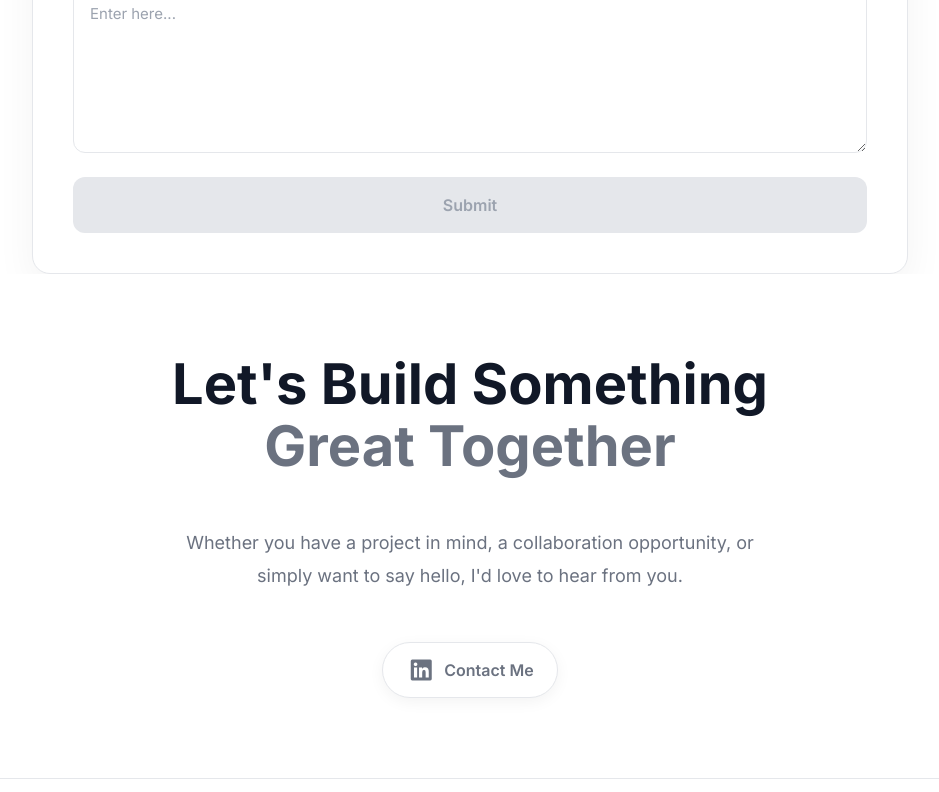
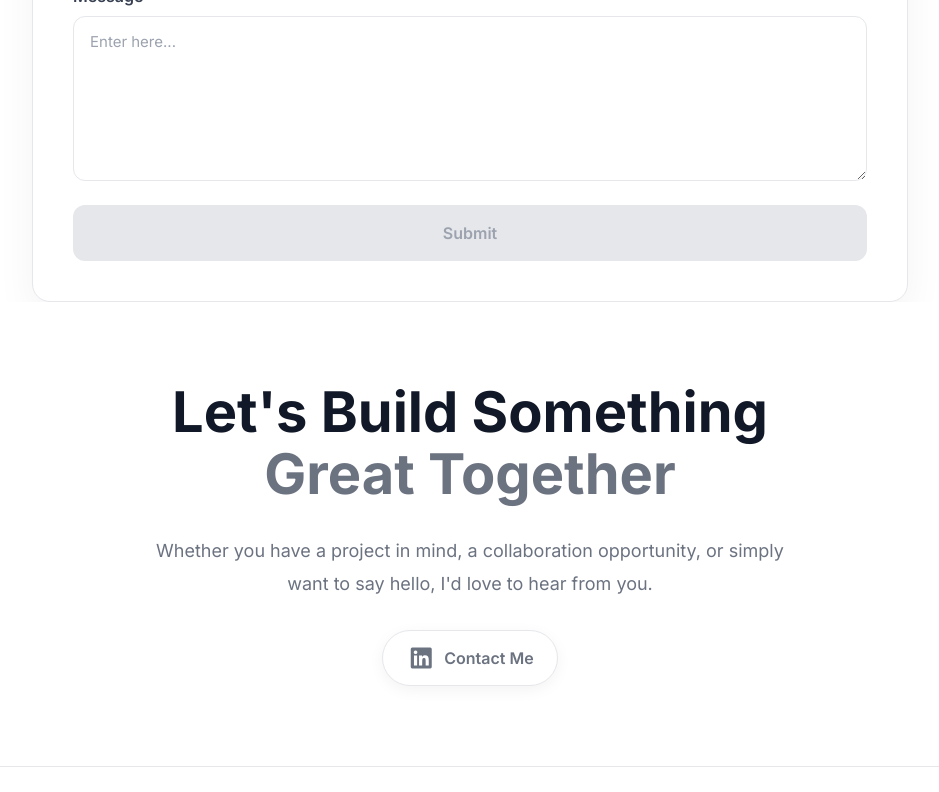
Before and after one commit to VitSocheata/SocheataVit-Portfolio, a Vue app: page / in a window 1280 px wide. Shown: the part 4573-5365 px from the top of the page, without its empty margins (170-1109 px from the left). Built offline with nearby package versions, Linux system fonts and the light colour scheme.

Commit message:
add validation loading and success

```diff
--- a/src/components/home/Contact.vue
+++ b/src/components/home/Contact.vue
@@ -4,7 +4,7 @@
       <div class="section-header">
         <BaseTitle ftext="Get In" ltext="Touch"/>
 
-        <p class="mb-4">
+        <p>
           Whether you're looking to discuss a new project, seek advice,
           or collaborate, I'm always excited to connect and explore new
           possibilities.
@@ -20,27 +20,33 @@
       </div>
 
       <div class="contact-card">
+      <div class="error-alert" v-if="errorMessage">
+        {{ errorMessage }}
+      </div>
         <form @submit.prevent="submitForm">
           <div class="grid">
 
             <div class="form-group">
               <label>Full Name</label>
-              <input type="text" v-model="form.name" placeholder="Jane Smith" />
+              <input type="text" v-model="form.name" @blur="handleBlur('name')" placeholder="Jane Smith" />
+              <span class="error-text" v-if="touched.name && errors.name">{{ errors.name }}</span>
             </div>
 
             <div class="form-group">
               <label>Email</label>
-              <input type="email" v-model="form.email" placeholder="email@example.com" />
+              <input type="email" v-model="form.email" @blur="handleBlur('email')" placeholder="email@example.com" />
+              <span class="error-text" v-if="touched.email && errors.email">{{ errors.email }}</span>
             </div>
 
             <div class="form-group">
               <label>Mobile Number</label>
-              <input type="tel" v-model="form.phone" placeholder="+855 96 853 9827" />
+              <input type="tel" v-model="form.phone" @blur="handleBlur('phone')" placeholder="+855 96 853 9827" />
+              <span class="error-text" v-if="touched.phone && errors.phone">{{ errors.phone }}</span>
             </div>
 
             <div class="form-group">
               <label>Subject</label>
-              <select v-model="form.subject" class="form-control" :class="{ 'is-placeholder': !form.subject }">
+              <select v-model="form.subject" class="form-control" @blur="handleBlur('subject')" :class="{ 'is-placeholder': !form.subject }">
                 <option value="" disabled selected>Select your inquiry topic</option>
                 <option value="job">Job Offer / Hiring</option>
                 <option value="project">Freelance / Web Project</option>
@@ -48,15 +54,19 @@
                 <option value="robotics">Robotics Training / Education</option>
                 <option value="other">Other</option>
               </select>
+              <span class="error-text" v-if="touched.subject && errors.subject">{{ errors.subject }}</span>
             </div>
 
             <div class="form-group full">
               <label>Message</label>
-              <textarea rows="6" v-model="form.message" placeholder="Enter here..."></textarea>
+              <textarea rows="6" v-model="form.message" @blur="handleBlur('message')" placeholder="Enter here..."></textarea>
+              <span class="error-text" v-if="touched.message && errors.message">{{ errors.message }}</span>
             </div>
 
-            <button class="submit-btn" :disabled="!isFormComplete" @click="handleSubmit">
-              Submit
+            <button class="submit-btn" :disabled="!isFormComplete || isLoading || isSuccess" type="submit">
+              <span v-if="isLoading">Sending...</span>
+              <span v-else-if="isSuccess">Success ✓</span>
+              <span v-else>Submit</span>
             </button>
 
           </div>
@@ -67,38 +77,60 @@
 </template>
 
 <script setup>
-import { reactive, computed } from "vue";
-import BaseTitle from "../common/BaseTitle.vue";
+import { useFormValidation } from "@/composable/useFormValidation";
+import { useFormSubmit } from "@/composable/useFormSubmit";
 
-const form = reactive({
-  name: "",
-  email: "",
-  phone: "",
-  subject: "",
-  message: "",
-});
-const isFormComplete = computed(() => {
-  return (
-    form.name.trim() !== '' &&
-    form.email.trim() !== '' &&
-    form.phone.trim() !== '' &&
-    form.subject !== '' &&
-    form.message.trim() !== ''
-  );
-});
+const{ form, errors,isFormComplete, touched ,handleBlur} = useFormValidation();
+
+const sendDataToServer = async (formData) => {
+  await new Promise((resolve) => setTimeout(resolve, 2000));
+  console.log("Data sent to backend:", formData);
+};
+
+const {isLoading,isSuccess,errorMessage,handleSubmit} = useFormSubmit(sendDataToServer);
 
 const submitForm = () => {
   if (!isFormComplete.value) return;
-  console.log("Form submitted successfully:", form);
-  form.name = "";
-  form.email = "";
-  form.phone = "";
-  form.subject = "";
-  form.message = "";
+
+  handleSubmit(form, () => {
+    form.name = "";
+    form.email = "";
+    form.phone = "";
+    form.subject = "";
+    form.message = "";
+
+    Object.keys(touched).forEach(key => touched[key] = false);
+  });
 };
 </script>
 
 <style scoped>
+.error-text {
+  color: #ef4444;
+  font-size: 13px;
+  margin-top: 6px;
+  display: block;
+}
+
+.error-alert {
+  background-color: #fee2e2;
+  color: #991b1b;
+  padding: 12px 16px;
+  border-radius: 8px;
+  margin-bottom: 20px;
+  font-size: 14px;
+  font-weight: 500;
+  text-align: center;
+  border: 1px solid #fecaca;
+}
+
+.success-btn {
+  background-color: #10b981 !important;
+  color: white !important;
+  border-color: #10b981 !important;
+  opacity: 1 !important;
+}
+
 .contact-section {
   padding: 80px 0px 0px 0px;
   background: var(--bg-color);
@@ -108,7 +140,6 @@ const submitForm = () => {
   max-width: 900px;
   margin: auto;
 }
-
 
 .section-header {
   text-align: center;
@@ -129,7 +160,7 @@ const submitForm = () => {
 
 .section-header p {
   max-width: 650px;
-  margin: auto;
+  margin: 30px auto;
   color: var(--main-color);
   font-size: 17px;
   line-height: 1.8;
@@ -208,13 +239,13 @@ label {
   color: #111827;
   background: var(--bg-color);
   border: 1px solid var(--border-color);
-
 }
 
-.form-control:focus{
+.form-control:focus {
   background: var(--bg-color);
   border: 1px solid var(--border-color);
 }
+
 .form-control.is-placeholder {
   color: #9ca3af;
 }
@@ -230,6 +261,7 @@ textarea {
   outline: none;
   box-sizing: border-box;
   background: var(--bg-color);
+  color: var(--text-color);
 }
 
 input::placeholder,
--- a/src/components/layout/FooTer.vue
+++ b/src/components/layout/FooTer.vue
@@ -83,7 +83,7 @@
   font-size: 18px;
   line-height: 1.8;
   color: var(--main-color);
-  margin: 50px;
+  margin: 30px;
 }
 
 .contact-btn {
--- /dev/null
+++ b/src/composable/useFormSubmit.js
@@ -0,0 +1,41 @@
+import { ref } from 'vue'
+
+export function useFormSubmit(submitAction) {
+  const isLoading = ref(false)
+  const isSuccess = ref(false)
+  const errorMessage = ref('')
+
+  const handleSubmit = async (formdata, resetFormCallback) => {
+    isLoading.value = true
+    isSuccess.value = false
+    errorMessage.value = ''
+
+    try {
+
+      await submitAction(formdata)
+
+      isSuccess.value = true
+
+      if (resetFormCallback) {
+        resetFormCallback()
+      }
+
+      setTimeout(() => {
+        isSuccess.value = false
+      }, 3000)
+
+    } catch (error) {
+      console.error('Submission error:', error)
+      errorMessage.value = 'Something went wrong. Please try again later.'
+    } finally {
+      isLoading.value = false
+    }
+  }
+
+  return {
+    isLoading,
+    isSuccess,
+    errorMessage,
+    handleSubmit
+  }
+}
--- /dev/null
+++ b/src/composable/useFormValidation.js
@@ -0,0 +1,85 @@
+import { reactive, computed } from 'vue'
+
+export function useFormValidation() {
+  const form = reactive({
+    name: '',
+    email: '',
+    phone: '',
+    subject: '',
+    message: ''
+  })
+
+  const touched = reactive({
+    name: false,
+    email: false,
+    phone: false,
+    subject: false,
+    message: false
+  })
+
+  const REGEX = {
+    name: /^[A-Za-z\s]+$/,
+    email: /^[^\s@]+@[^\s@]+\.[^\s@]+$/,
+    phone: /^\+?\d{9,15}$/,
+    symbolsOnly: /^(\s*[-_!@#$%^&*(),.?":{}|<>]?\s*)+$/
+  }
+
+  const errors = computed(() => {
+    const errs = {}
+
+    const cleanName = form.name.trim()
+    const cleanEmail = form.email.trim()
+    const cleanPhone = form.phone.trim().replace(/\s+/g, '')
+    const cleanMessage = form.message.trim()
+
+    if (!cleanName) {
+      errs.name = 'Full Name is required.'
+    } else if (cleanName.length < 3) {
+      errs.name = 'Name must be at least 3 characters.'
+    } else if (!REGEX.name.test(cleanName)) {
+      errs.name = 'Name can only contain letters and spaces.'
+    }
+
+    if (!cleanEmail) {
+      errs.email = 'Email is required.'
+    } else if (!REGEX.email.test(cleanEmail)) {
+      errs.email = 'Please enter a valid email address.'
+    }
+
+    if (!cleanPhone) {
+      errs.phone = 'Mobile Number is required.'
+    } else if (!REGEX.phone.test(cleanPhone)) {
+      errs.phone = 'Please enter a valid phone number digits only 9-15 numbers.'
+    }
+
+    if (!form.subject) {
+      errs.subject = 'Please select an inquiry topic.'
+    }
+
+    if (!cleanMessage) {
+      errs.message = 'Message cannot be empty.'
+    } else if (cleanMessage.length < 10) {
+      errs.message = 'Message must be at least 10 characters.'
+    } else if (REGEX.symbolsOnly.test(cleanMessage)) {
+      errs.message = 'Message cannot contain only symbols or spaces.'
+    }
+
+    return errs
+  })
+
+  const isFormComplete = computed(() => {
+    return Object.keys(errors.value).length === 0
+  })
+
+  const handleBlur = (field) => {
+    touched[field] = true
+  }
+
+  return {
+    form,
+    errors,
+    touched,
+    isFormComplete,
+    handleBlur
+  }
+}
```
